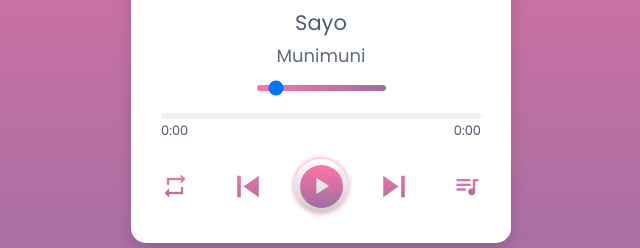
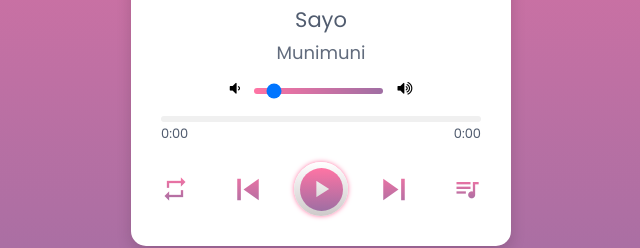
Before and after one commit to x3rD1/credits2CodingNepal, a plain HTML site: page index.html in a window 1280 px wide. Shown: the part 458-706 px from the top of the page, 319-959 px from the left. Drawn offline with Linux system fonts and the light colour scheme.

Commit message:
Add volume icons

```diff
--- a/index.html
+++ b/index.html
@@ -7,6 +7,7 @@
   <title>Untitled</title>
   <link rel="stylesheet" href="style.css">
   <link rel="stylesheet" href="https://fonts.googleapis.com/icon?family=Material+Icons">
+  <link rel="stylesheet" href="https://cdnjs.cloudflare.com/ajax/libs/font-awesome/4.7.0/css/font-awesome.min.css">
 </head>
 <body>
   <div class="wrapper">
@@ -21,7 +22,9 @@
     <div class="song-details">
       <p class="name"></p>
       <p class="artist"></p>
+      <i class="fa fa-volume-down"></i>
       <input value="10" min="0" max="100" type="range" name="volume" id="vol">
+      <i class="fa fa-volume-up"></i>
     </div>
     <div class="progress-area">
       <div class="progress-bar">
--- a/style.css
+++ b/style.css
@@ -256,3 +256,7 @@ ul li.playing{
   pointer-events: none;
   color: var(--violet);
 }
+i.fa-volume-down,
+    i.fa-volume-up {
+    padding: 10px 10px 0px 10px;
+    }
```
